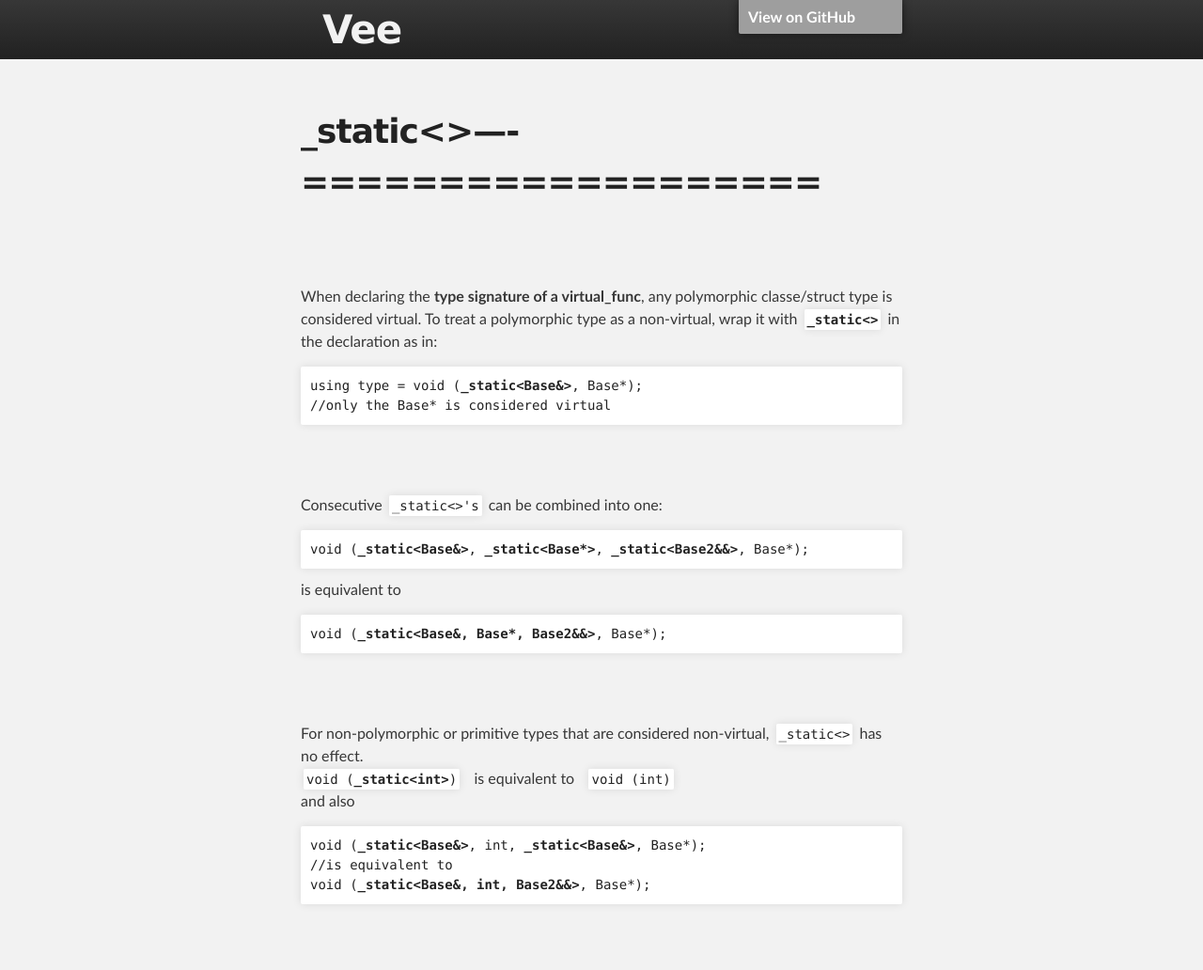
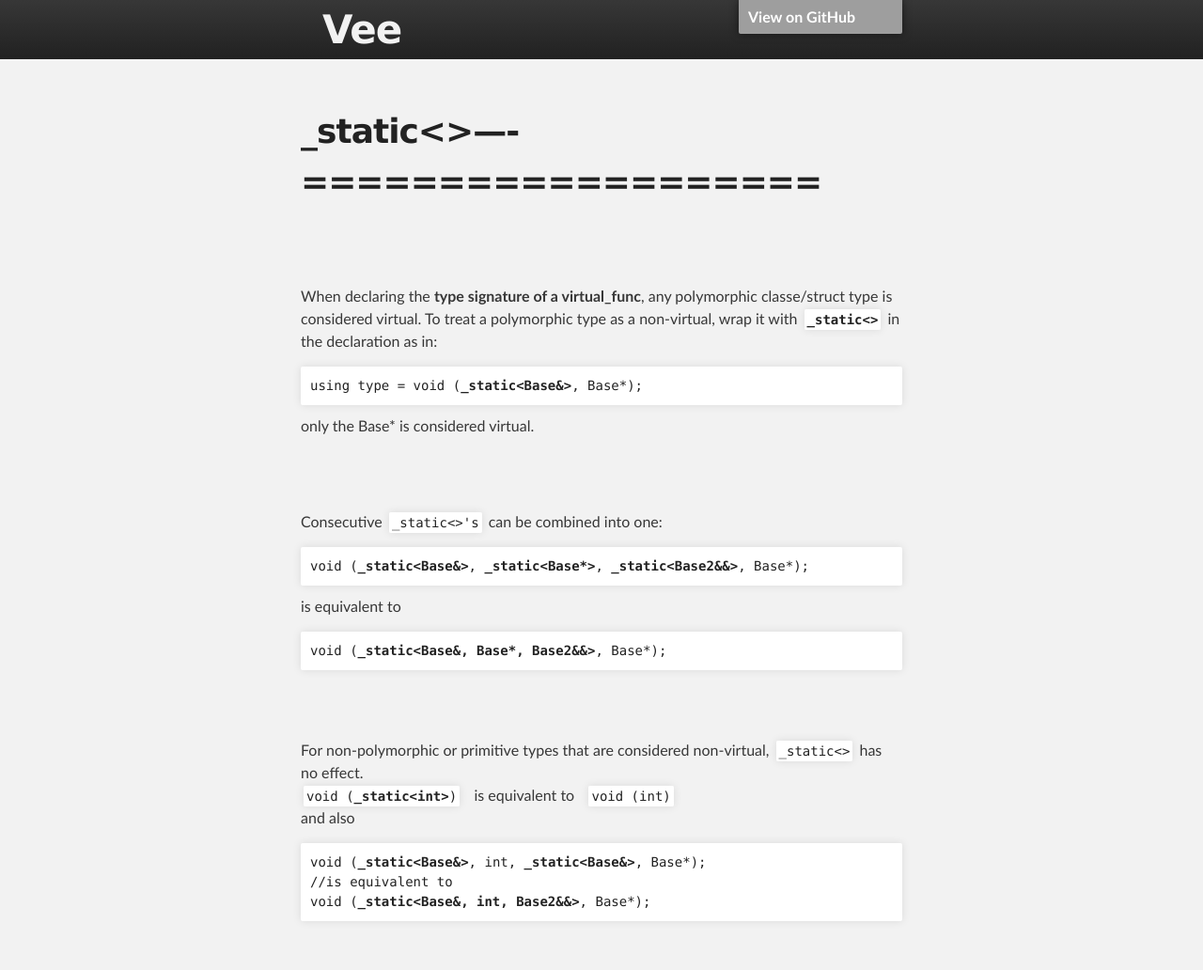
Before and after one commit to tmp2tmp/eee, a Jekyll site: the page built from docs/static.md, in a window 1280 px wide. Shown: the whole page at 94% size. Built offline with Jekyll 4.4.1, drawn with Linux system fonts in a browser that asks for light colours; our own code applies the rules of GitHub Pages for plain Markdown files; the repository's description, which GitHub fills in, is left out; grey boxes are pictures that could not be loaded.

Commit message:
Update static.md

````diff
--- a/docs/static.md
+++ b/docs/static.md
@@ -7,8 +7,9 @@ any polymorphic classe/struct type is considered virtual.
 To treat a polymorphic type as a non-virtual, wrap it with **```_static<>```** in the declaration as in:
 
 
-<pre class='_code'>using type = void (<strong>_static&lt;Base&&gt;</strong>, Base*);
-<i>//only the Base* is considered virtual</i></pre>
+<pre class='_code'>using type = void (<strong>_static&lt;Base&&gt;</strong>, Base*);</pre>
+only the Base* is considered virtual.
+
 
 &nbsp;
 &nbsp;
````
